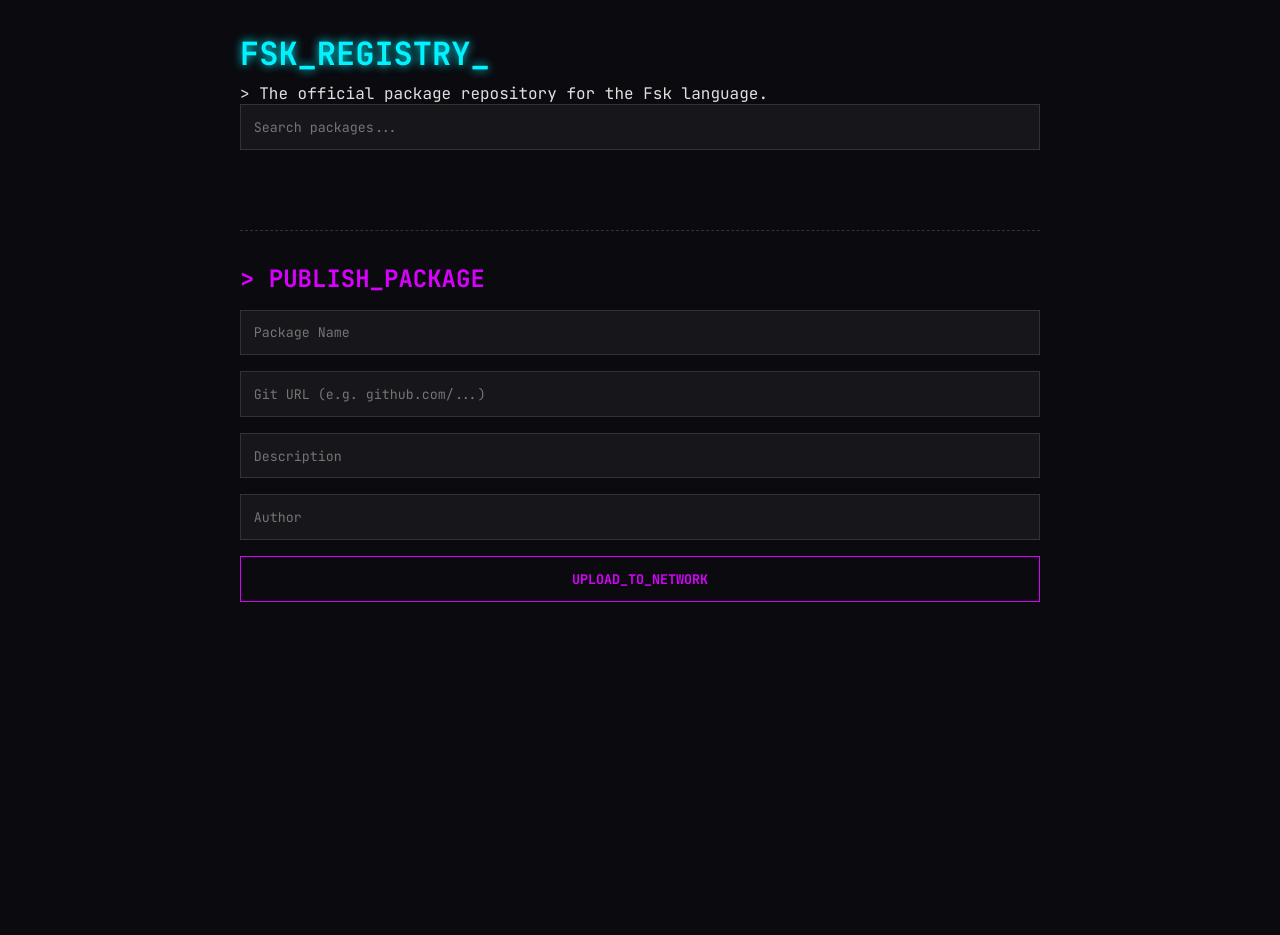
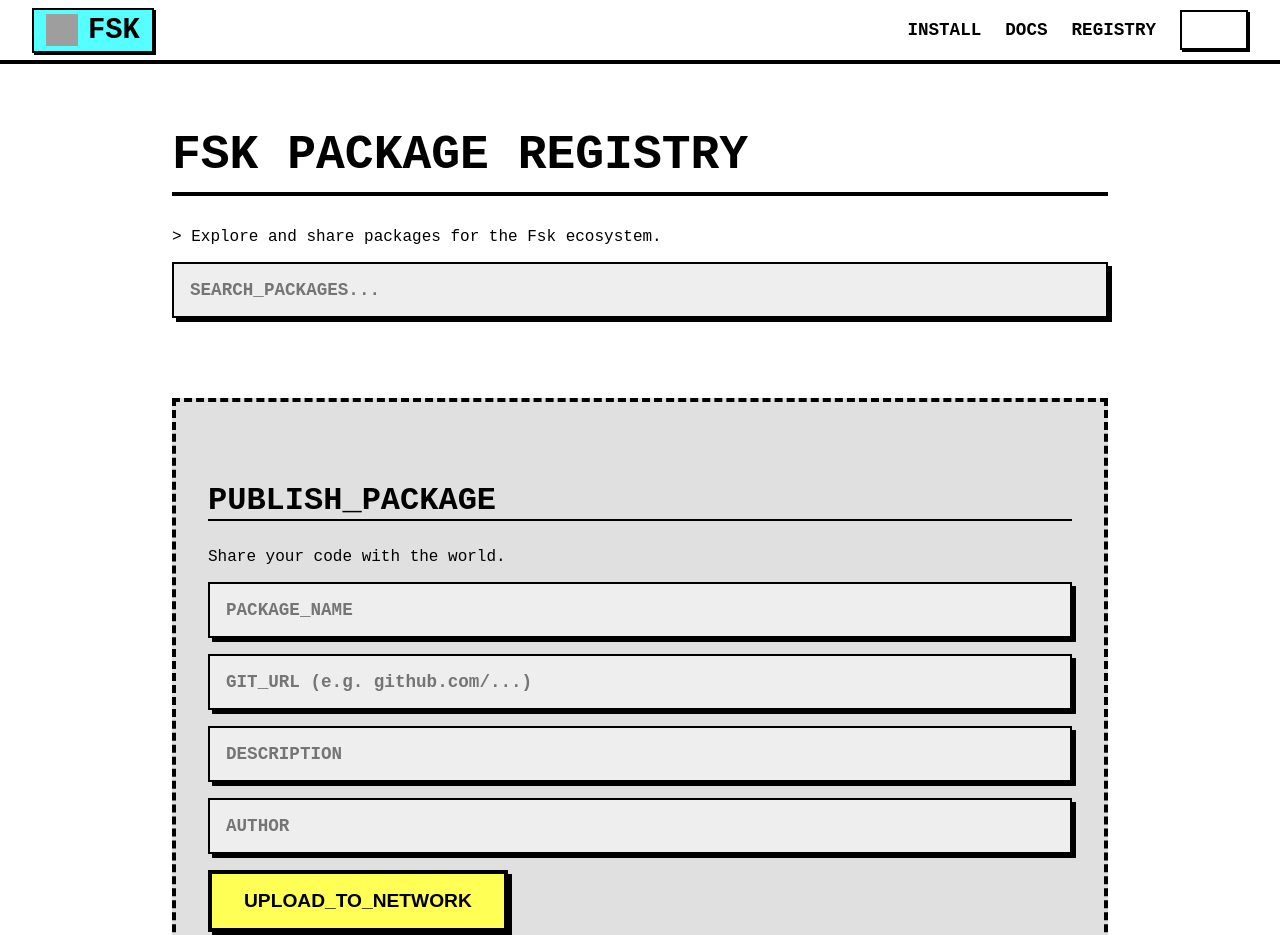
Before and after one commit to KirobotDev/fsk-lang, a website: page registry/public/index.html in a window 1280 px wide. Shown: the top 935 px of the page. Before the commit the page ends 800 px from the top, so only its background shows below. Drawn offline with Linux system fonts and the light colour scheme; no server answers; grey boxes are pictures that could not be loaded.

Commit message:
Restyle Registry frontend with HolyC theme to match documentation

```diff
--- a/registry/public/index.html
+++ b/registry/public/index.html
@@ -4,37 +4,74 @@
 <head>
     <meta charset="UTF-8">
     <meta name="viewport" content="width=device-width, initial-scale=1.0">
-    <title>Fsk Registry</title>
+    <title>Fsk - Registry</title>
+    <link rel="icon" href="https://i.postimg.cc/ZqxPX36z/image.png">
     <link rel="stylesheet" href="style.css">
-    <link href="https://fonts.googleapis.com/css2?family=JetBrains+Mono:wght@400;700&display=swap" rel="stylesheet">
+    <script>
+        function toggleTheme() {
+            const current = document.documentElement.getAttribute('data-theme');
+            const next = current === 'dark' ? 'light' : 'dark';
+            document.documentElement.setAttribute('data-theme', next);
+            localStorage.setItem('theme', next);
+        }
+
+        window.onload = function () {
+            const saved = localStorage.getItem('theme') || 'light';
+            document.documentElement.setAttribute('data-theme', saved);
+        };
+    </script>
 </head>
 
 <body>
+
+    <header>
+        <a href="https://fsk.kirosb.fr" class="logo" style="display:flex; align-items:center; gap:10px;">
+            <img src="https://i.postimg.cc/ZqxPX36z/image.png" style="height:32px; width:32px;">
+            <span>Fsk</span>
+        </a>
+        <nav>
+            <a href="https://fsk.kirosb.fr/installation">Install</a>
+            <a href="https://fsk.kirosb.fr/syntax">Docs</a>
+            <a href="/">Registry</a>
+
+            <button class="icon-btn" onclick="toggleTheme();">
+                <svg viewBox="0 0 24 24">
+                    <path
+                        d="M20 8.69V4h-4.69L12 .69 8.69 4H4v4.69L.69 12 4 15.31V20h4.69L12 23.31 15.31 20H20v-4.69L23.31 12 20 8.69zm-8 8.98c-3.13 0-5.67-2.54-5.67-5.67S8.87 6.33 12 6.33 17.67 8.87 17.67 12 15.13 17.67 12 17.67z" />
+                </svg>
+            </button>
+        </nav>
+    </header>
+
     <div class="container">
-        <header>
-            <h1>FSK_REGISTRY<span class="cursor">_</span></h1>
-            <p>> The official package repository for the Fsk language.</p>
-        </header>
+        <h1>Fsk Package Registry</h1>
+        <p>> Explore and share packages for the Fsk ecosystem.</p>
 
         <section class="search-section">
-            <input type="text" id="search" placeholder="Search packages..." oninput="filterPackages()">
+            <input type="text" id="search" placeholder="SEARCH_PACKAGES..." oninput="filterPackages()">
         </section>
 
         <section class="package-list" id="packageList">
+            <!-- Packages will be rendered here -->
         </section>
 
         <section class="publish-section">
-            <h2>> PUBLISH_PACKAGE</h2>
+            <h2>PUBLISH_PACKAGE</h2>
+            <p>Share your code with the world.</p>
             <form id="publishForm">
-                <input type="text" id="pName" placeholder="Package Name" required>
-                <input type="url" id="pUrl" placeholder="Git URL (e.g. github.com/...)" required>
-                <input type="text" id="pDesc" placeholder="Description">
-                <input type="text" id="pAuthor" placeholder="Author">
+                <input type="text" id="pName" placeholder="PACKAGE_NAME" required>
+                <input type="url" id="pUrl" placeholder="GIT_URL (e.g. github.com/...)" required>
+                <input type="text" id="pDesc" placeholder="DESCRIPTION">
+                <input type="text" id="pAuthor" placeholder="AUTHOR">
                 <button type="submit">UPLOAD_TO_NETWORK</button>
             </form>
         </section>
     </div>
 
+    <footer style="text-align:center; padding: 2rem; border-top: 4px solid var(--border-color); margin-top: 4rem;">
+        <p>FSK_REGISTRY_V1.0.0</p>
+    </footer>
+
     <script src="app.js"></script>
 </body>
 
--- a/registry/public/style.css
+++ b/registry/public/style.css
@@ -1,110 +1,201 @@
 :root {
-    --bg: #0a0a0f;
-    --text: #e0e0e0;
-    --neon-cyan: #00f3ff;
-    --neon-pink: #d900ff;
-    --glass: rgba(255, 255, 255, 0.05);
+    --bg-color: #ffffff;
+    --text-color: #000000;
+    --sidebar-bg: #e0e0e0;
+    --border-color: #000000;
+    --code-bg: #eeeeee;
+    --header-bg: #ffffff;
+    --primary: #55FFFF;
+    --accent: #FFFF55;
+    --alert: #FF5555;
+    --shadow: 4px 4px 0px #000000;
+}
+
+[data-theme='dark'] {
+    --bg-color: #0000AA;
+    --text-color: #FFFFFF;
+    --sidebar-bg: #000088;
+    --border-color: #FFFFFF;
+    --code-bg: #000055;
+    --header-bg: #0000AA;
+    --primary: #00AAAA;
+    --accent: #AAAA00;
+    --alert: #AA0000;
+    --shadow: 4px 4px 0px #FFFFFF;
 }
 
 * {
     box-sizing: border-box;
-    margin: 0;
-    padding: 0;
+    cursor: crosshair !important;
 }
 
 body {
-    background-color: var(--bg);
-    color: var(--text);
-    font-family: 'JetBrains Mono', monospace;
+    font-family: 'Courier New', Courier, monospace;
+    margin: 0;
+    padding: 0;
+    color: var(--text-color);
+    background-color: var(--bg-color);
+    min-height: 100vh;
+}
+
+header {
+    height: 64px;
+    border-bottom: 4px solid var(--border-color);
+    display: flex;
+    align-items: center;
+    padding: 0 2rem;
+    background: var(--header-bg);
+    position: sticky;
+    top: 0;
+    z-index: 1000;
+    justify-content: space-between;
+}
+
+header .logo {
+    font-weight: 900;
+    font-size: 1.8rem;
+    color: var(--text-color);
+    text-decoration: none;
+    text-transform: uppercase;
+    border: 2px solid var(--border-color);
+    padding: 4px 12px;
+    box-shadow: 2px 2px 0px var(--border-color);
+    background: var(--primary);
+    color: #000;
+}
+
+header nav {
+    display: flex;
+    align-items: center;
+    gap: 24px;
+}
+
+header nav a {
+    text-decoration: none;
+    color: var(--text-color);
+    font-weight: 700;
+    font-size: 1.1rem;
+    text-transform: uppercase;
+}
+
+header nav a:hover {
+    text-decoration: underline;
+    background: var(--accent);
+    color: #000;
+}
+
+.container {
+    max-width: 1000px;
+    margin: 0 auto;
     padding: 2rem;
-    overflow-x: hidden;
 }
 
 h1 {
-    color: var(--neon-cyan);
-    text-shadow: 0 0 10px var(--neon-cyan);
-    margin-bottom: 0.5rem;
+    font-size: 3rem;
+    font-weight: 900;
+    text-transform: uppercase;
+    border-bottom: 4px solid var(--border-color);
+    padding-bottom: 10px;
+    margin-bottom: 2rem;
 }
 
-.cursor {
-    animation: blink 1s infinite;
+h2 {
+    margin-top: 3rem;
+    font-size: 2rem;
+    border-bottom: 2px solid var(--border-color);
+    text-transform: uppercase;
 }
 
-@keyframes blink {
-    50% {
-        opacity: 0;
-    }
-}
-
-.container {
-    max-width: 800px;
-    margin: 0 auto;
-}
-
-input {
-    background: var(--glass);
-    border: 1px solid #333;
-    color: var(--neon-cyan);
-    padding: 0.8rem;
+input,
+select,
+textarea {
+    background-color: var(--code-bg);
+    color: var(--text-color);
+    padding: 1rem;
+    border: 2px solid var(--border-color);
     font-family: inherit;
+    font-size: 1.1rem;
+    font-weight: bold;
     width: 100%;
     margin-bottom: 1rem;
+    box-shadow: var(--shadow);
     outline: none;
-    transition: 0.3s;
-}
-
-input:focus {
-    border-color: var(--neon-cyan);
-    box-shadow: 0 0 10px var(--neon-cyan);
 }
 
 button {
-    background: transparent;
-    border: 1px solid var(--neon-pink);
-    color: var(--neon-pink);
-    padding: 0.8rem 2rem;
-    font-family: inherit;
-    font-weight: bold;
+    background-color: var(--accent);
+    color: #000;
+    padding: 1rem 2rem;
+    border: 4px solid #000;
+    font-size: 1.2rem;
+    font-weight: 900;
+    text-decoration: none;
+    display: inline-block;
+    box-shadow: 4px 4px 0px #000;
+    text-transform: uppercase;
     cursor: pointer;
-    transition: 0.3s;
-    text-transform: uppercase;
-    width: 100%;
+    transition: transform 0.1s;
 }
 
 button:hover {
-    background: var(--neon-pink);
-    color: #fff;
-    box-shadow: 0 0 20px var(--neon-pink);
+    transform: translate(-2px, -2px);
+    box-shadow: 6px 6px 0px #000;
+}
+
+button:active {
+    transform: translate(2px, 2px);
+    box-shadow: none;
 }
 
 .package-card {
-    border: 1px solid #333;
-    background: var(--glass);
-    padding: 1rem;
-    margin-bottom: 1rem;
-    position: relative;
-    border-left: 3px solid var(--neon-cyan);
+    background-color: var(--bg-color);
+    border: 4px solid var(--border-color);
+    padding: 1.5rem;
+    margin-bottom: 1.5rem;
+    box-shadow: var(--shadow);
 }
 
 .package-card h3 {
-    color: var(--neon-cyan);
-    margin-bottom: 0.5rem;
+    margin-top: 0;
+    font-size: 1.8rem;
+    color: var(--primary);
+    background: #000;
+    display: inline-block;
+    padding: 2px 10px;
+    color: #fff;
 }
 
 .package-url {
-    font-size: 0.8rem;
-    color: #666;
-    margin-top: 0.5rem;
-    display: block;
+    background: var(--code-bg);
+    padding: 5px 10px;
+    border: 1px dashed var(--border-color);
+    display: inline-block;
+    margin: 10px 0;
+    font-weight: bold;
 }
 
 .publish-section {
     margin-top: 4rem;
-    border-top: 1px dashed #333;
-    padding-top: 2rem;
+    padding: 2rem;
+    border: 4px dashed var(--border-color);
+    background: var(--sidebar-bg);
 }
 
-.publish-section h2 {
-    color: var(--neon-pink);
-    margin-bottom: 1rem;
+.icon-btn {
+    background: var(--bg-color);
+    border: 2px solid var(--border-color);
+    color: var(--text-color);
+    width: 40px;
+    height: 40px;
+    display: flex;
+    align-items: center;
+    justify-content: center;
+    box-shadow: 2px 2px 0px var(--border-color);
+    cursor: pointer;
 }
+
+.icon-btn svg {
+    width: 24px;
+    height: 24px;
+    fill: currentColor;
+}
```
